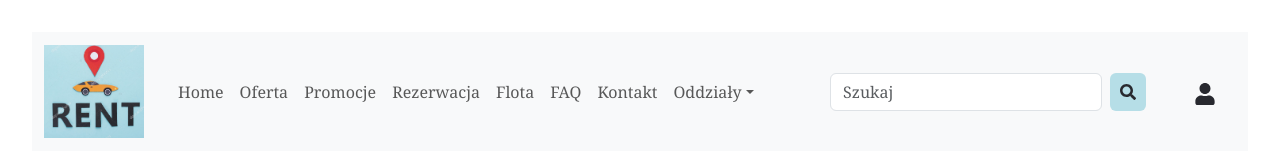
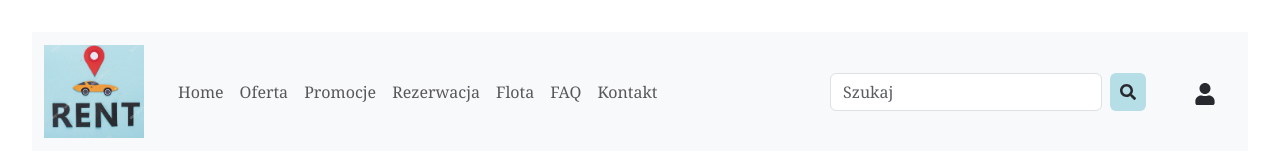
Before and after one commit to annaiwanek/car-rent, a React (Create React App) app: page / in a window 1280 px wide. Shown: the top 162 px of the page. Built offline with nearby package versions, Linux system fonts and the light colour scheme; no server answers.

Commit message:
naprawa rejestracji uzytkownika

```diff
--- a/src/components/firebase/AuthContext.js
+++ b/src/components/firebase/AuthContext.js
@@ -36,10 +36,11 @@ export const AuthProvider = ({ children }) => {
 
   const register = async (email, password) => {
     try {
-      await createUserWithEmailAndPassword(auth, email, password);
+      console.log("Creating new user: ", email)
+      return await createUserWithEmailAndPassword(auth, email, password);
     } catch (error) {
       // Handle registration error (e.g., display error message)
-      console.error("Registration error:", error);
+      console.error("Registration error: ", error);
       throw error; // Re-throw the error to be handled by the calling component
     }
   };
--- a/src/components/layout/Layout.js
+++ b/src/components/layout/Layout.js
@@ -37,10 +37,10 @@ function Layout() {
               <Nav.Link as={Link} to="/fleet">Flota</Nav.Link>
               <Nav.Link as={Link} to="/faq">FAQ</Nav.Link>
               <Nav.Link as={Link} to="/contact">Kontakt</Nav.Link>
-              <NavDropdown title="Oddziały" id="navbarScrollingDropdown">
+              {/* <NavDropdown title="Oddziały" id="navbarScrollingDropdown">
                 <NavDropdown.Item as={Link} to="/warszawa">Warszawa</NavDropdown.Item>
                 <NavDropdown.Item as={Link} to="/krakow">Kraków</NavDropdown.Item>
-              </NavDropdown>
+              </NavDropdown> */}
             </Nav>
 
             <Form className="d-flex mx-5">
```
